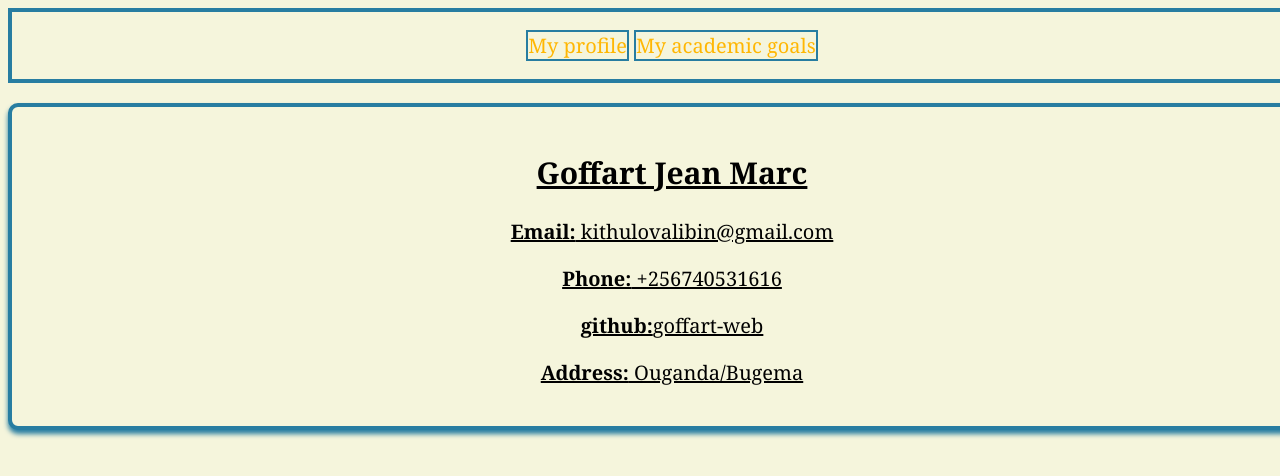
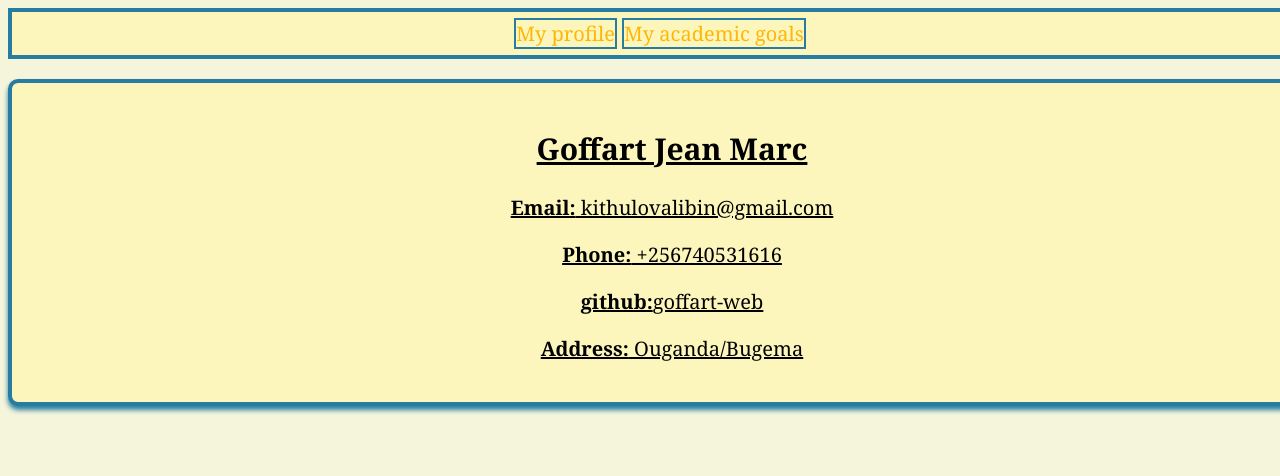
Before and after one commit to goffart-web/goffart_external.css, a plain HTML site: page contacts.html in a window 1280 px wide. Shown: the top 476 px of the page. Drawn offline with Linux system fonts and the light colour scheme.

Commit message:
Update style.css

```diff
--- a/css/style.css
+++ b/css/style.css
@@ -10,9 +10,8 @@ header{
 
 nav{
     border: 4px solid #277da1;
-    /* text-align: left; */
-    padding: 20px;
-    /* left:80px ; */
+    background-color: #fcf6bd;
+    padding: 8px;
     transform: translateX(0px);
     text-align: center;
     width: 100%;
@@ -25,7 +24,13 @@ nav{
     border-radius: 10px;
     box-shadow: 0 4px 5px #277da1;
     width: 100%;
-    background-color: #f5f5dc;
+    background-color:
+    #fcf6bd;
 text-decoration: underline;
 
 }
+a{
+    color: #277da1;
+    text-decoration: none;
+    transition: color 0.3s;
+}
```
